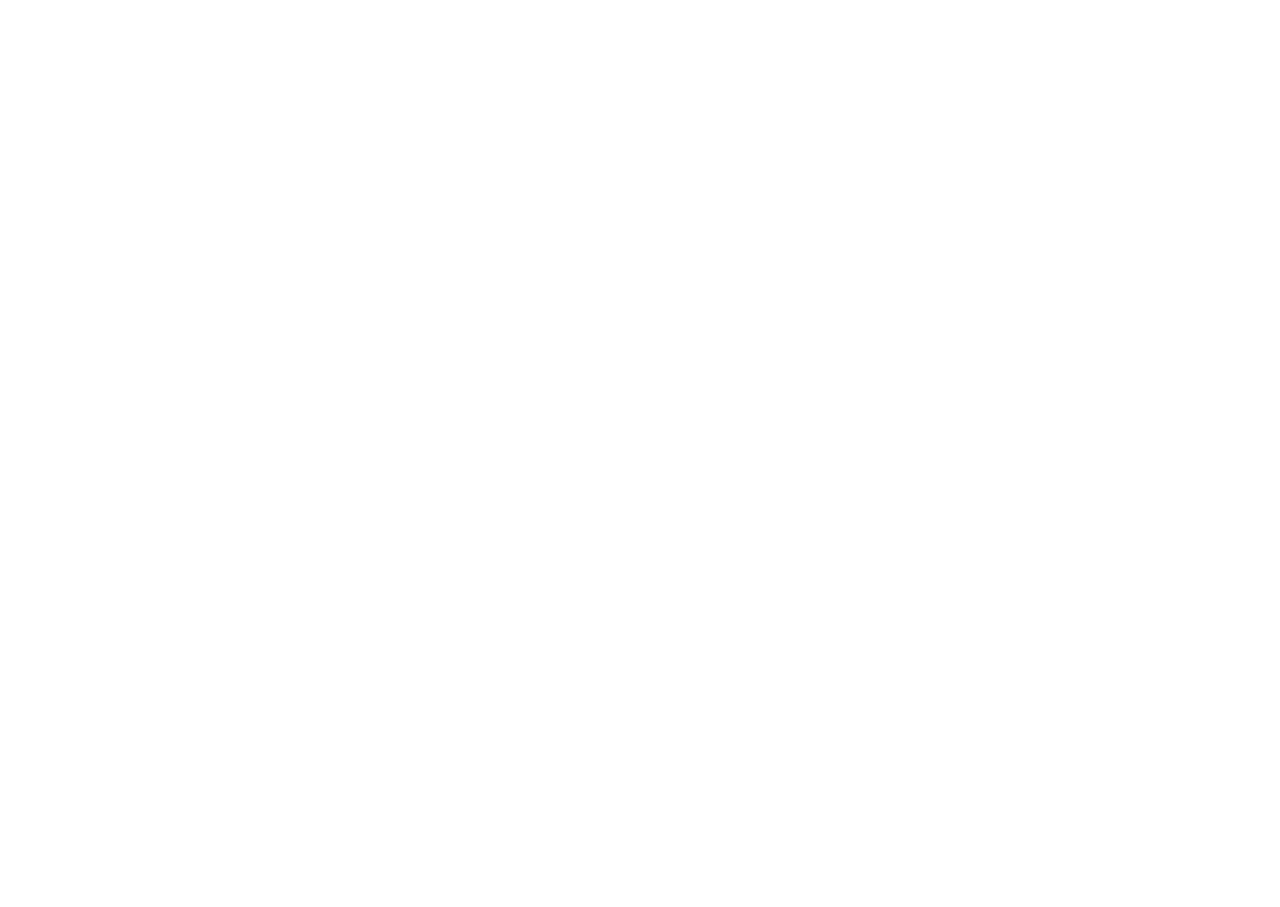
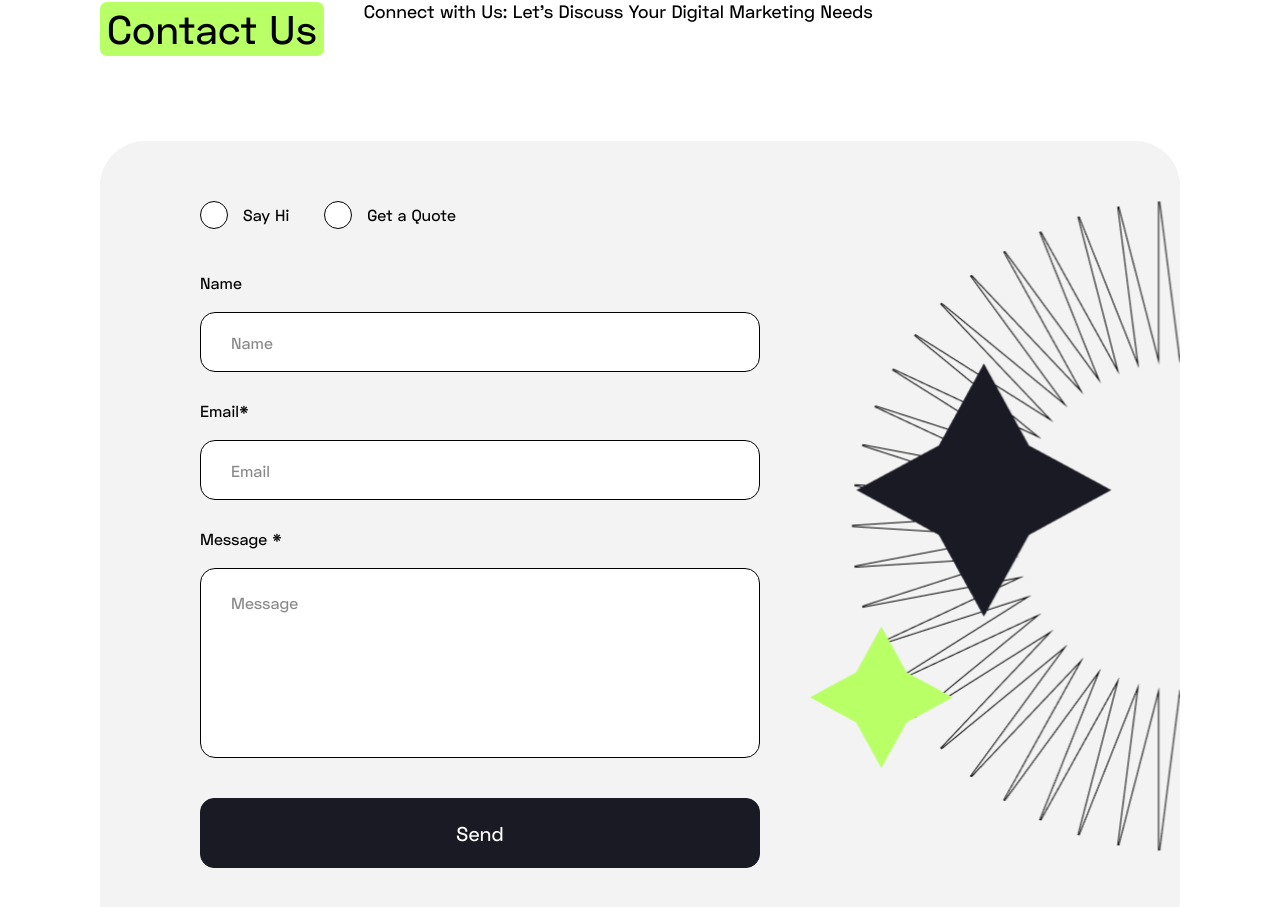
Before and after one commit to Ivanna-Kutsovol/Positivus, a Next.js app: page / in a window 1280 px wide. Shown: the part 8093-9000 px from the top of the page. Before the commit the page ends 7995 px from the top, so only its background shows below. Built offline with nearby package versions, Linux system fonts and the light colour scheme.

Commit message:
add block contact us

```diff
--- a/package.json
+++ b/package.json
@@ -13,6 +13,7 @@
     "next": "15.1.6",
     "react": "^19.0.0",
     "react-dom": "^19.0.0",
+    "react-hook-form": "^7.54.2",
     "sass": "^1.83.4",
     "swiper": "^11.2.2"
   },
--- /dev/null
+++ b/src/app/contactUs/contactUs.module.scss
@@ -0,0 +1,113 @@
+@use "../styles/mixins" as *;
+
+.section{
+    padding: 0 0 100px 0;
+
+}
+.main{
+    @include text;
+}
+
+.form{
+    display: flex;
+    padding: 60px 100px 80px;
+    background-color: var(--grey);
+    border-radius: var(--radius);
+    &__illustration{
+        position: absolute;
+        right: 100px;
+    }
+    &__container{
+        display: flex;
+        flex-direction: column;
+        gap: 40px;
+        position: relative;
+        z-index: 1;
+    }
+    &__radio{
+        display: flex;
+        gap: 35px;
+        position: relative;
+    }
+    &__labelRadio{
+        display: flex;
+        gap: 15px;
+        align-items: center;
+        position: relative;
+    }
+    &__customRadio{
+        background-color: var(--green);
+        border-radius: 50%;
+        width: 16px;
+        height: 16px;
+        position: absolute;
+        left: 6px;
+        display: none;
+    }
+    &__inputRatio{
+        width: 28px;
+        height: 28px;
+        border-radius: 50%;
+        background-color: var(--background);
+        border: 1px solid #000;
+        appearance: none;
+        cursor: pointer;
+    }
+    &__inputRatio:checked ~ &__customRadio{
+        display: inline;
+    }
+    &__inputs{
+        display: flex;
+        flex-direction: column;
+        gap: 25px;
+    }
+    &__label{
+        display: flex;
+        flex-direction: column;
+        gap: 15px;
+        position: relative;
+    }
+    &__topic{
+        font-size: 16px;
+        line-height: 28px;
+    }
+    &__input{
+        padding: 0 0 0 30px;
+        height: 60px;
+        border: 1px solid #000;
+        border-radius: 15px;
+        width: 560px;
+        &::placeholder{
+            font-size: 16px;
+            line-height: 28px;
+            color: #898989;
+        }
+    }
+    &__message{
+        height: 190px;
+        resize: none;
+        &::placeholder{
+            padding: 20px 0 0 0;
+        }
+    }
+    &__errors{
+        right: 20px;
+        font-size: 15px;
+        position: absolute;
+        bottom: -25px;
+        color: red;
+    }
+    &__button{
+        background-color: var(--dark);
+        color: var(--background);
+        width: 560px !important;
+        &:hover{
+            background-color: var(--green);
+            color: var(--dark);
+        }
+        &:active{
+            background-color: var(--green);
+            color: var(--dark);
+        }
+    }
+}
--- /dev/null
+++ b/src/app/contactUs/contactUs.tsx
@@ -0,0 +1,135 @@
+"use client"
+
+import React from "react";
+import stl from "./contactUs.module.scss";
+import { useForm } from "react-hook-form";
+import Image from "next/image";
+import illustration from "../../../public/illustrationContactUS.webp";
+import Button from "@/components/UI/button/button";
+
+export interface IForm {
+  name: string;
+  email: string;
+  message: string;
+  contact_reason: string;
+}
+
+const ContactUs = () => {
+  const {
+    register,
+    handleSubmit,
+    formState: { errors },
+  } = useForm<IForm>({
+    mode: 'onBlur',
+    defaultValues: {
+      name: "",
+      email: "",
+      message: "",
+      contact_reason: "",
+    },
+  });
+
+  const onSubmit = (data: IForm) => console.log(data);
+
+  return (
+    <section className={stl.section}>
+      <section className={stl.main__text}>
+        <h2 className={stl.main__topic}>Contact Us</h2>
+        <p className={stl.main__descriptionText}>
+          Connect with Us: Let's Discuss Your Digital Marketing Needs
+        </p>
+      </section>
+      <section className={stl.form}>
+        <form className={stl.form__container} onSubmit={handleSubmit(onSubmit)}>
+        <div className={stl.form__radio}>
+        <label className={stl.form__labelRadio}>
+          <input
+            className={stl.form__inputRatio}
+            type="radio"
+            value="hi"
+            {...register("contact_reason", { required: "Please select a reason" })}
+          />
+          <span className={stl.form__customRadio}/>
+          <span>Say Hi</span>
+          </label>
+
+          <label className={stl.form__labelRadio}>
+          <input
+            className={stl.form__inputRatio}
+            type="radio"
+            value="quote"
+            {...register("contact_reason")}
+          />
+          <span className={stl.form__customRadio}/>
+            <span>Get a Quote</span>
+          </label>
+          {errors.contact_reason && <p className={stl.form__errors}>{errors.contact_reason.message}</p>}
+        </div>
+
+        <div className={stl.form__inputs}>
+          <label className={stl.form__label} htmlFor="name">
+            <span className={stl.form__topic} >Name</span>
+          <input
+            type="text"
+            className={stl.form__input}
+            placeholder="Name"
+            {...register("name", {
+              pattern: {
+                value: /^[A-Za-z]{1,19}$/,
+                message: "Invalid name format",
+              },
+            })}
+          />
+          {errors.name && <p className={stl.form__errors}>{errors.name.message}</p>}
+          </label>
+
+            <label className={stl.form__label} htmlFor="email">
+                <span className={stl.form__topic} >Email<abbr>*</abbr></span>
+            <input
+            type="email"
+            className={stl.form__input}
+            placeholder="Email"
+            {...register("email", {
+                required: "Email is required",
+                pattern: {
+                value: /^[A-Z0-9._%+-]+@[A-Z0-9.-]+\.[A-Z]{2,}$/i,
+                message: "Invalid email format",
+                },
+            })}
+            />
+            {errors.email && <p className={stl.form__errors}>{errors.email.message}</p>}
+            </label>
+
+            <label className={stl.form__label} htmlFor="message">
+                <span className={stl.form__topic} >Message <abbr>*</abbr></span>
+            <textarea
+            placeholder="Message"
+            className={`${stl.form__input} ${stl.form__message}`}
+            {...register("message", {
+                required: "Message is required",
+                minLength: {
+                value: 10,
+                message: "Message must be at least 10 characters",
+                },
+            })}
+            ></textarea>
+                {errors.message && <p className={stl.form__errors}>{errors.message.message}</p>}
+            </label>
+        </div>
+
+            <Button type="submit" className={stl.form__button}>Send</Button>
+        </form>
+        <Image
+          src={illustration}
+          alt="illustration"
+          className={stl.form__illustration}
+          width={370}
+          height={650}
+          priority
+        />
+      </section>
+    </section>
+  );
+};
+
+export default ContactUs;
--- a/src/app/page.tsx
+++ b/src/app/page.tsx
@@ -6,6 +6,7 @@
 import WorkingProcess from "./workingProcess/workingProcess";
 import Team from "./team/team";
 import Testimonials from "./testimonials/testimonials";
+import ContactUs from "./contactUs/contactUs";
 
 export default function Home() {
   return (
@@ -18,6 +19,7 @@
        <WorkingProcess/>
        <Team/>
        <Testimonials/>
+       <ContactUs/>
       </div>
   );
 }
--- a/src/app/testimonials/testimonials.jsx
+++ b/src/app/testimonials/testimonials.jsx
@@ -114,7 +114,7 @@
   }, []);
 
   return (
-    <>
+    < section className={stl.section}>
         <section className={stl.main}>
             <section className={stl.main__text}>
             <h2 className={stl.main__topic}>Testimonials</h2>
@@ -187,7 +187,7 @@
                 </div>
             </swiper-slide>
         </swiper-container>
-    </>
+    </section>
   );
 };
 
```
Also changed, not shown: public/illustrationContactUS.webp (added), 1 other file (tests, documents, lock files or other folders).
